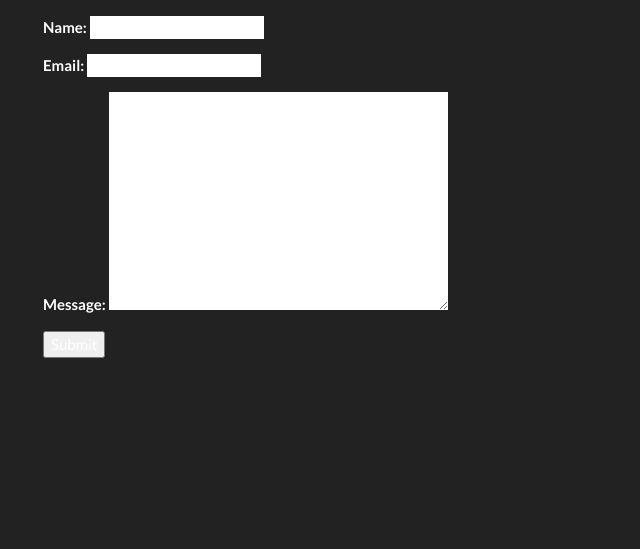
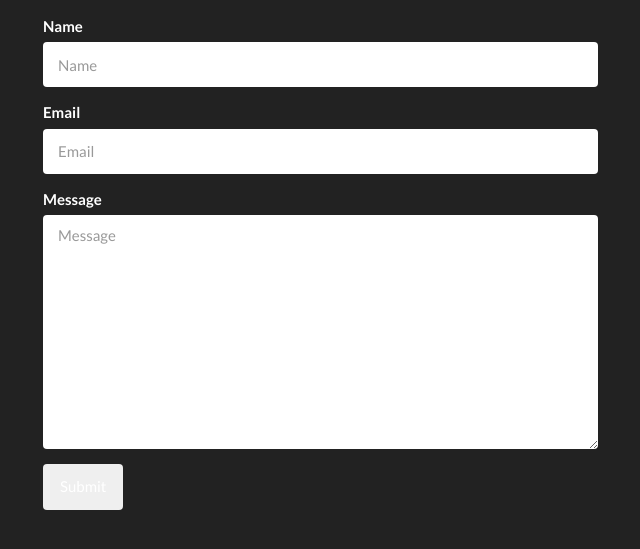
Before and after one commit to amluciano/midterm_exam, a Django app: page /message/create/ in a window 1280 px wide. Shown: the part 64-613 px from the top of the page, without its empty margins (27-667 px from the left). Run offline with Django 3.2, Linux system fonts and the light colour scheme; some libraries are stand-ins or nearby versions.

Commit message:
Add styling to message form

```diff
--- a/midterm_exam/settings.py
+++ b/midterm_exam/settings.py
@@ -42,7 +42,8 @@ INSTALLED_APPS = (
     'django.contrib.sessions',
     'django.contrib.messages',
     'django.contrib.staticfiles',
-    'core'
+    'core',
+    'bootstrap3',
 )
 
 MIDDLEWARE_CLASSES = (
--- a/requirements.txt
+++ b/requirements.txt
@@ -2,6 +2,7 @@ Django==1.8.5
 argparse==1.2.1
 dj-database-url==0.3.0
 dj-static==0.0.6
+django-bootstrap3==6.2.2
 django-toolbelt==0.0.1
 gunicorn==19.3.0
 psycopg2==2.6.1
--- a/templates/message/message_form.html
+++ b/templates/message/message_form.html
@@ -1,8 +1,13 @@
 {% extends 'base.html' %}
+{% load bootstrap3 %}
 {% block content %}
-<form method="post" action="">
-  {% csrf_token %}
-  {{ form.as_p }}
-  <button type="submit">Submit</button>
-</form>
+<div class="row">
+  <div class="col-lg-6">
+    <form method="post" action="">
+      {% csrf_token %}
+      {% bootstrap_form form %}
+      <button type="submit" class="btn btn=primary">Submit</button>
+    </form>
+  </div>
+</div>
 {% endblock %}
```
